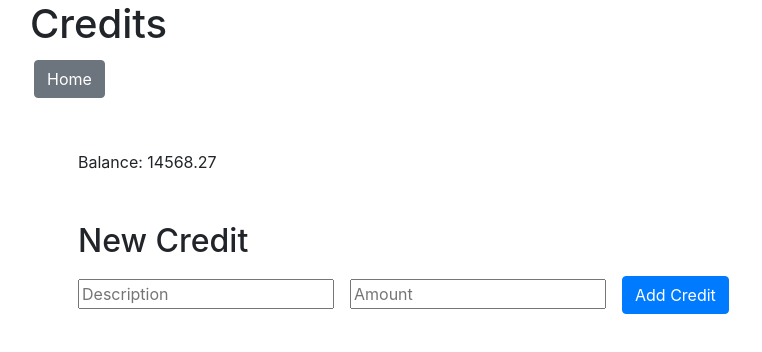
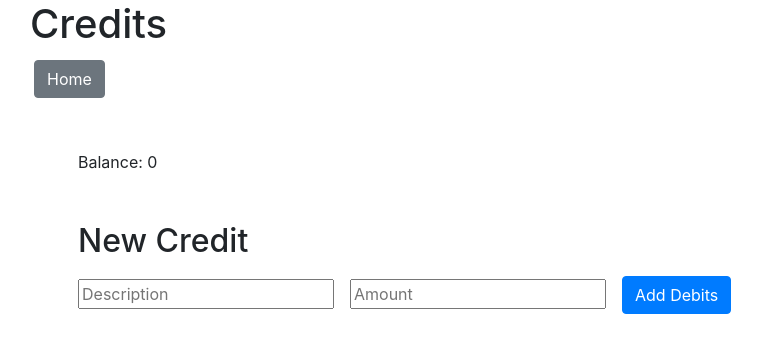
Before and after one commit to MathewDavidov/TTP-React-Bank, a React (Create React App) app: page /Credits in a window 1280 px wide. Shown: the top 352 px of the page, without its empty margins (55-817 px from the left). Built offline with nearby package versions, Linux system fonts and the light colour scheme; no server answers.

Commit message:
Add credit form functionality, account balance is now credits - debits, the axios API calls now loop through the requests to get current debits and credits for balance, and fix bug with Number

```diff
--- a/src/App.js
+++ b/src/App.js
@@ -9,13 +9,15 @@ class App extends Component {
     super();
 
     this.state = {
-      accountBalance: 14568.27,
+      accountBalance: 0,
       currentUser: {
         userName: "bob_loblaw",
         memberSince: "08/23/99",
       },
       debits: [],
-      credits: []
+      credits: [],
+      currentCredit: 0,
+      currentDebit: 0,
     };
   }
 
@@ -26,8 +28,22 @@ class App extends Component {
         const data = response.data;
 
         this.setState({
-          debits: data
+          debits: data,
+        });
+
+        let totalDebit = 0;
+
+        for (let debitObect of data) {
+          totalDebit += Number(debitObect.amount);
+        }
+
+        this.setState({
+          currentDebit: totalDebit
         })
+
+        this.setState({
+          accountBalance: (this.state.currentCredit - this.state.currentDebit).toFixed(2),
+        });
       })
       .catch((error) => {
         console.log(error);
@@ -40,6 +56,20 @@ class App extends Component {
 
         this.setState({
           credits: data,
+        });
+
+        let totalCredit = 0;
+
+        for (let creditObject of data) {
+          totalCredit += Number(creditObject.amount);
+        }
+
+        this.setState({
+          currentCredit: totalCredit,
+        });
+
+        this.setState({
+          accountBalance: (this.state.currentCredit - this.state.currentDebit).toFixed(2),
         });
       })
       .catch((error) => {
@@ -57,9 +87,17 @@ class App extends Component {
     let updatedDebitsArray = [newDebit, ...this.state.debits];
     this.setState({
       debits: updatedDebitsArray,
-      accountBalance: this.state.accountBalance - Number(newDebit.amount)
-    })
-  }
+      accountBalance: (Number(this.state.accountBalance) - Number(newDebit.amount)).toFixed(2),
+    });
+  };
+
+  addCredits = (newCredit) => {
+    let updatedCreditsArray = [newCredit, ...this.state.credits];
+    this.setState({
+      credits: updatedCreditsArray,
+      accountBalance: (Number(this.state.accountBalance) + Number(newCredit.amount)).toFixed(2),
+    });
+  };
 
   render() {
     const HomeComponent = () => (
@@ -93,6 +131,7 @@ class App extends Component {
       <Credits
         credits={this.state.credits}
         accountBalance={this.state.accountBalance}
+        addCredits={this.addCredits}
       />
     );
 
--- a/src/components/Credits.js
+++ b/src/components/Credits.js
@@ -2,31 +2,49 @@ import React, { Component } from "react";
 import Card from "./Card";
 import AccountBalance from "./AccountBalance";
 import { Link } from "react-router-dom";
+import { Redirect } from "react-router-dom";
 
 class Credits extends Component {
     constructor(props) {
         super(props);
         this.state = {
-            id: "",
-            description: "",
-            amount: "",
-            date: "",
-        };
+            creditInfo: {
+                id: "",
+                description: "",
+                amount: "",
+                date: ""
+            },
+            redirectToHome: false
+        }
     }
 
     handleSubmit = (event) => {
         event.preventDefault();
+        this.props.addCredits(this.state.creditInfo);
+        this.setState({ redirectToHome: true });
     }
 
     handleChange = (event) => {
-        // this.setState({
-        //     description: event.target.value,
-        // })
-        console.log("change");
+        const name = event.target.name;
+        const newInput = event.target.value;
+        const newCreditInfo = {...this.state.creditInfo};
+
+        newCreditInfo[name] = newInput;
+
+        const date = new Date().toLocaleDateString("en-US");
+        newCreditInfo.date = date;
+        const id = Math.floor(Math.random() * 9999999999) + 1;
+        newCreditInfo.id = id;
+        this.setState({
+            creditInfo: newCreditInfo
+        });
     }
 
+    render() {
+        if (this.state.redirectToHome) {
+          return <Redirect to="/" />;
+        }
 
-    render() {
         return (
             <div className="container">
                 <h1>Credits</h1>
@@ -49,6 +67,8 @@ class Credits extends Component {
                           value={this.state.description}
                           onChange={this.handleChange}
                           className="my-2 mr-2"
+                          name="description"
+                          required
                         ></input>
                         <input
                           type="number"
@@ -56,13 +76,16 @@ class Credits extends Component {
                           value={this.state.amount}
                           onChange={this.handleChange}
                           className="m-2"
+                          name="amount"
+                          step="0.01"
+                          required
                         ></input>
-                        <button
-                          type="button"
+                        <input
+                          type="submit"
                           className="btn btn-primary m-2"
+                          value="Add Debits"
                         >
-                            Add Credit
-                        </button>
+                        </input>
                     </form>
                 </div>
 
--- a/src/components/Debits.js
+++ b/src/components/Debits.js
@@ -79,6 +79,7 @@ class Debits extends Component {
                   onChange={this.handleChange}
                   className="m-2"
                   name="amount"
+                  step="0.01"
                   required
                 ></input>
                 <input
```
